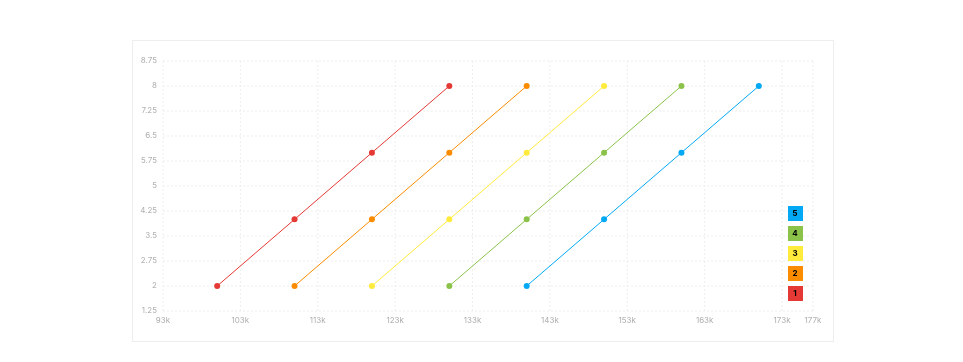
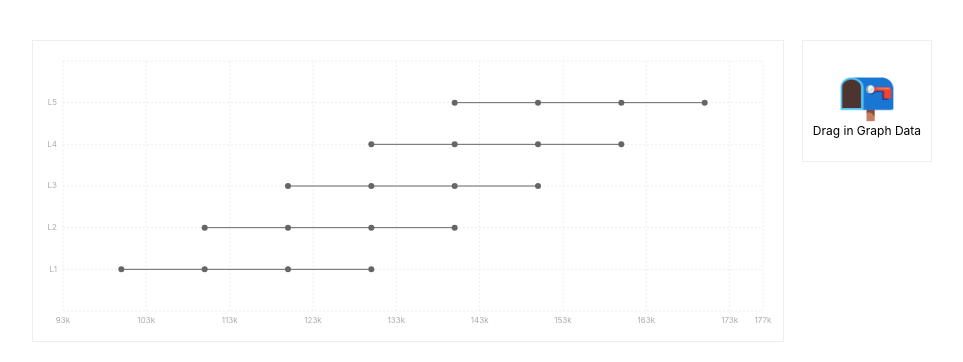
Before and after one commit to daniman/comp-data-visualizer, a React (Create React App) app: page / in a window 1280 px wide. Shown: the top 362 px of the page, without its empty margins (158-1121 px from the left). Built offline with nearby package versions, Linux system fonts and the light colour scheme.

Commit message:
use levels as the y-axis

```diff
--- a/src/App.tsx
+++ b/src/App.tsx
@@ -1,5 +1,5 @@
-import React, { useState } from 'react';
-import { Chart } from './Chart';
+import React, { useState } from "react";
+import { Chart } from "./Chart";
 
 /**
  * First column dictates the y-axis, and is usually used
@@ -13,12 +13,18 @@ import { Chart } from './Chart';
  * First row of the CSV is reserved for labels, and is not
  * interpreted as data to plot; rather the labels for that data.
  */
-const sampleLabels = ['percentile', '1', '2', '3', '4', '5'];
-const sampleData = [
+const sampleGraphLabels = ["percentile", "L1", "L2", "L3", "L4", "L5"];
+const sampleGraphData = [
   [2, 100000, 110000, 120000, 130000, 140000],
   [4, 110000, 120000, 130000, 140000, 150000],
   [6, 120000, 130000, 140000, 150000, 160000],
   [8, 130000, 140000, 150000, 160000, 170000],
+];
+
+const sampleDataLabels = ["name", "2016", "2017", "2018", "2019", "2020"];
+const sampleDataPoints = [
+  [1, 100000, 110000, 120000, 130000, 140000, 150000],
+  [2, 200000, 210000, 220000, 230000, 240000, 250000],
 ];
 
 export interface LabelMap {
@@ -28,61 +34,35 @@ export interface LabelMap {
 export interface Point {
   x: number;
   y: number;
-  color: number;
   label: string;
 }
 
 export interface Line {
+  y: number;
   points: number[][]; // [percentile, comp]
-  color: number;
 }
 
-function App() {
+const DropZone: React.FC<{
+  title: string;
+  style?: object;
+  update: (fileContents: string) => void;
+}> = ({ title, style = {}, update }) => {
   const [isDraggedOver, setIsDraggedOver] = useState(false);
-  const [labels, setLabels] = useState<string[]>(sampleLabels);
-  const [data, setData] = useState<number[][]>(sampleData);
-
-  const labelMap: LabelMap = {};
-  labels.forEach((l, i) => {
-    if (i !== 0) {
-      labelMap[i] = l;
-    }
-  });
-
-  const linesCache: { [percentile: number]: number[][] } = {};
-  const pointsToPlot: Point[] = [];
-  data.forEach((row, i) => {
-    row.forEach((point, j) => {
-      if (j !== 0) {
-        pointsToPlot.push({
-          x: point,
-          y: row[0],
-          color: j,
-          // label: `${row[0]}th percentile ${labels[j]
-          //   }: $${point.toLocaleString()}`,
-          label: `x ${point.toLocaleString()} –– y ${row[0]} –– z ${labels[j]}`,
-        });
-
-        const pointsInLine = linesCache[j] || [];
-        pointsInLine.push([point, row[0]]); // x, y: percentile, comp
-        linesCache[j] = pointsInLine;
-      }
-    });
-  });
-
-  const linesToPlot = Object.entries(linesCache).map(([color, points]) => ({
-    color: parseInt(color),
-    points,
-  }));
 
   return (
     <div
       style={{
-        width: 700,
-        height: 300,
-        margin: '40px auto',
-        outline: isDraggedOver ? '4px dashed orange' : '4px solid transparent',
-        backgroundColor: isDraggedOver ? '#fafafa' : 'transparent',
+        ...style,
+        height: 100,
+        padding: 10,
+        flex: 1,
+        border: "1px solid #eee",
+        display: "flex",
+        flexDirection: "column",
+        justifyContent: "center",
+        alignItems: "center",
+        outline: isDraggedOver ? "4px dashed orange" : "4px solid transparent",
+        backgroundColor: isDraggedOver ? "#fafafa" : "transparent",
       }}
       onDragOver={(e) => {
         e.preventDefault();
@@ -108,34 +88,112 @@ function App() {
           const file = event.dataTransfer.files[0];
           console.log(file);
 
-          if (file.type !== 'text/csv') {
-            console.log('Cannot process this file.');
+          if (file.type !== "text/csv") {
+            console.log("Cannot process this file.");
             return;
           }
 
           const reader = new FileReader();
-          reader.addEventListener('load', function handleFileLoad(e) {
+          reader.addEventListener("load", function handleFileLoad(e) {
             const data = e.target?.result;
-            if (typeof data === 'string') {
-              const rows = data.split('\n');
-              setLabels(rows[0].split(','));
-              setData(
-                rows
-                  .splice(1)
-                  .map((str) => str.split(',').map((i) => parseInt(i)))
-              );
-            }
-            reader.removeEventListener('load', handleFileLoad);
+            if (typeof data === "string") update(data);
+            reader.removeEventListener("load", handleFileLoad);
           });
           reader.readAsText(file);
         }
       }}
     >
-      <Chart
-        pointsToPlot={pointsToPlot}
-        linesToPlot={linesToPlot}
-        labelMap={labelMap}
-      />
+      <span role="img" aria-label="open mailbox" style={{ fontSize: 48 }}>
+        {isDraggedOver ? "📬" : "📭"}
+      </span>
+      <span style={{ fontSize: 12 }}>{title}</span>
+    </div>
+  );
+};
+
+function App() {
+  const [graphlabels, setGraphLabels] = useState<string[]>(sampleGraphLabels);
+  const [graphData, setGraphData] = useState<number[][]>(sampleGraphData);
+  const [pointLabels, setPointLabels] = useState<string[]>(sampleDataLabels);
+  const [pointData, setPointData] = useState<number[][]>(sampleDataPoints);
+
+  const labelMap: LabelMap = {};
+  graphlabels.forEach((l, i) => {
+    if (i !== 0) {
+      labelMap[i] = l;
+    }
+  });
+
+  const linesCache: { [percentile: number]: number[][] } = {};
+  const pointsToPlot: Point[] = [];
+  graphData.forEach((row, i) => {
+    row.forEach((point, j) => {
+      if (j !== 0) {
+        pointsToPlot.push({
+          x: point,
+          y: j,
+          label: `${graphlabels[j]}: ${
+            row[0]
+          }th percentile, ${point.toLocaleString()}`,
+        });
+
+        const pointsInLine = linesCache[j] || [];
+        pointsInLine.push([point, row[0]]); // x, y: percentile, comp
+        linesCache[j] = pointsInLine;
+      }
+    });
+  });
+
+  const linesToPlot = Object.entries(linesCache).map(([y, points]) => ({
+    y: parseInt(y),
+    points,
+  }));
+
+  return (
+    <div
+      style={{
+        display: "flex",
+        marginTop: 20,
+        width: 900,
+        height: 300,
+        margin: "40px auto",
+      }}
+    >
+      <div style={{ flex: 1, marginRight: 20 }}>
+        <Chart
+          datumsToPlot={pointData}
+          pointsToPlot={pointsToPlot}
+          linesToPlot={linesToPlot}
+          labelMap={labelMap}
+        />
+      </div>
+      <div>
+        <DropZone
+          title="Drag in Graph Data"
+          style={{ marginBottom: 20 }}
+          update={(data) => {
+            const rows = data.split("\n");
+            setGraphLabels(rows[0].split(","));
+            setGraphData(
+              rows
+                .splice(1)
+                .map((str) => str.split(",").map((i) => parseInt(i)))
+            );
+          }}
+        />
+        {/* <DropZone
+          title="Upload Data Points"
+          update={(data) => {
+            const rows = data.split("\n");
+            setPointLabels(rows[0].split(","));
+            setPointData(
+              rows
+                .splice(1)
+                .map((str) => str.split(",").map((i) => parseInt(i)))
+            );
+          }}
+        /> */}
+      </div>
     </div>
   );
 }
```
Also changed, not shown: src/Chart.tsx (+139 -150 lines).
